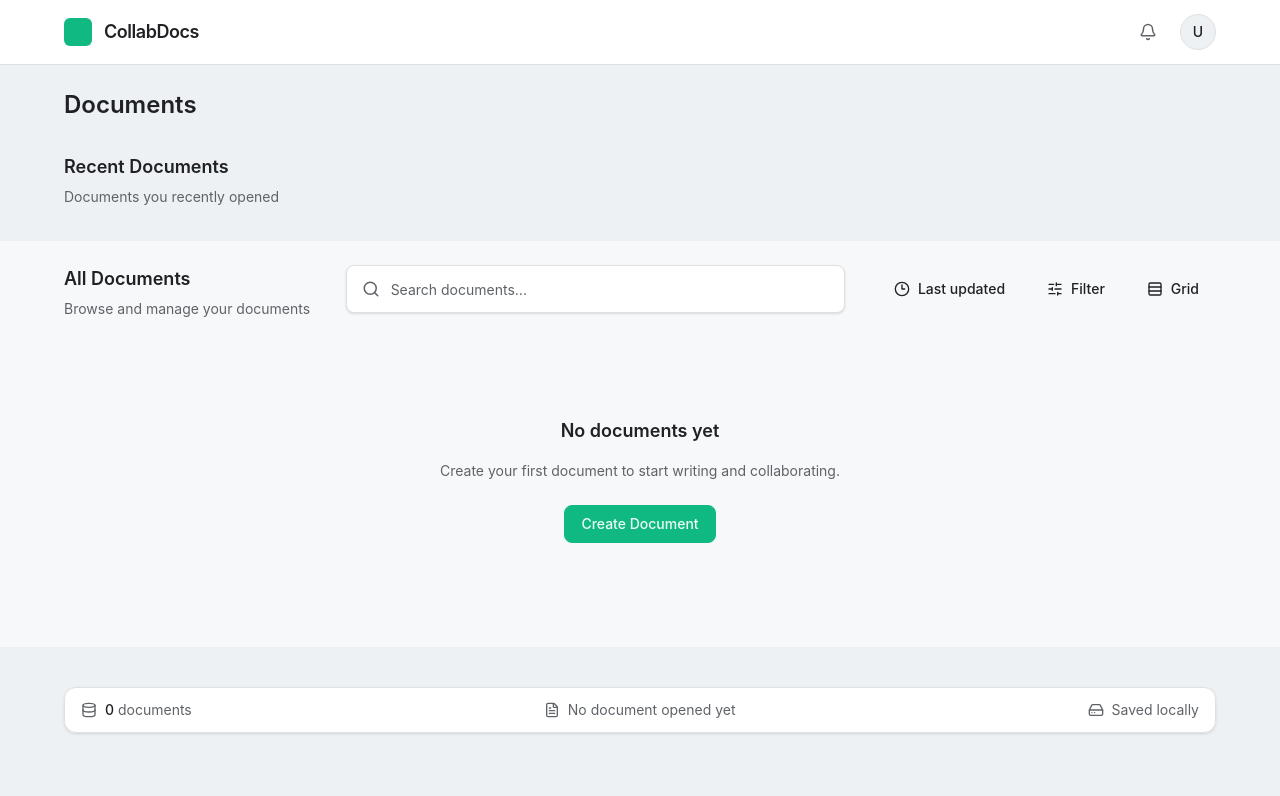
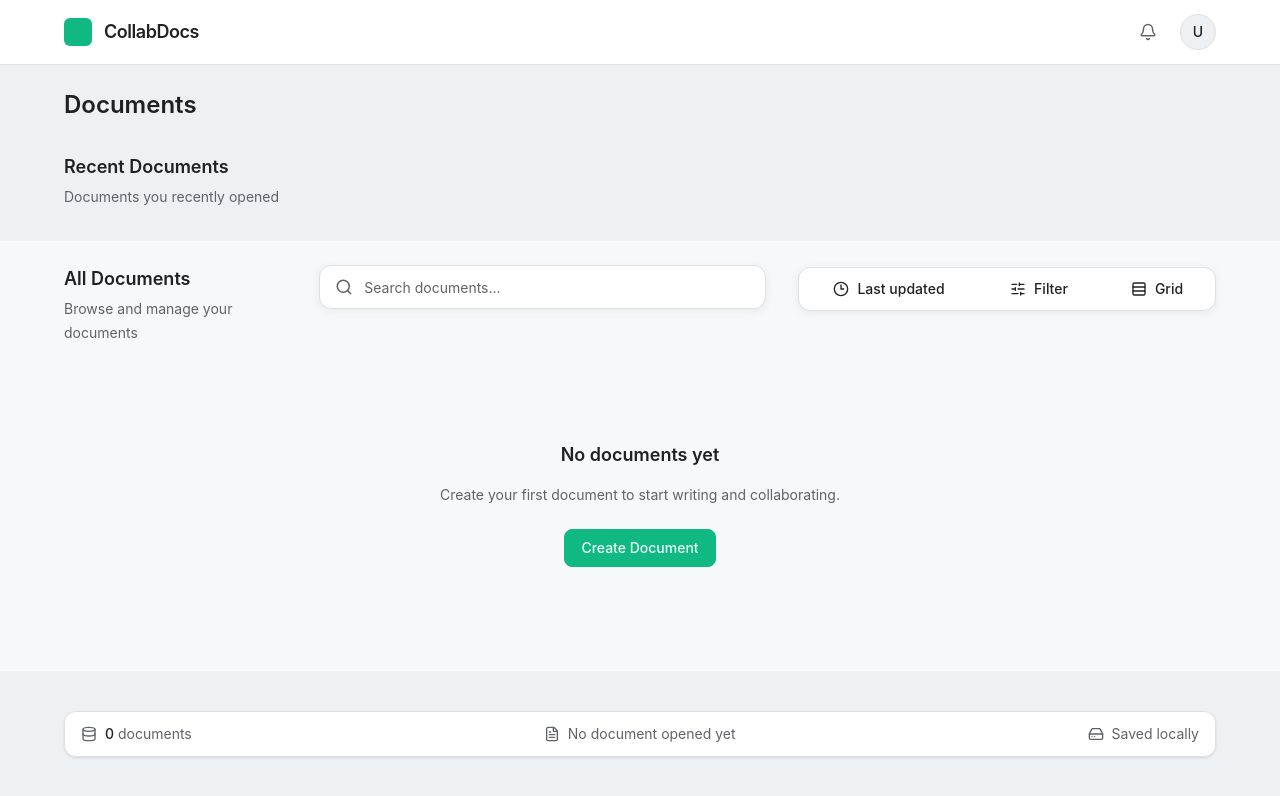
Before and after one commit to c3ngiz/Bachelor-Praxisphase, a React app in the folder frontend/: page /dashboard in a window 1280 px wide. Both pictures are taken after typing "name@example.com", "Sample123" into the empty fields and a click on the button "Sign In". Shown: the top 796 px of the page. Built offline with nearby package versions, Linux system fonts and the light colour scheme; the HTML template or start-up script is replaced by a standard one.

Commit message:
refactor: edit document actions

```diff
--- a/frontend/src/features/dashboard/components/toolbar/FilterDropdown.tsx
+++ b/frontend/src/features/dashboard/components/toolbar/FilterDropdown.tsx
@@ -1,10 +1,10 @@
-import { Button, Checkbox, Select } from "@/shared/components/ui";
+import { Checkbox, Select } from "@/shared/components/ui";
 import Popover from "@/shared/components/ui/Popover";
 import { Funnel, SlidersHorizontal } from "lucide-react";
+import { useMemo } from "react";
 
 import { useDocumentsStore } from "../../store/documentsStore";
 import { useDashboardStore } from "../../store/dashboardStore";
-import { useMemo } from "react";
 
 export default function FilterDropdown() {
   const documents = useDocumentsStore((s) => s.documents);
@@ -18,7 +18,7 @@ export default function FilterDropdown() {
 
     return [
       { value: "all", label: "All authors" },
-      ...authors.map((a) => ({ value: a, label: a })),
+      ...authors.map((author) => ({ value: author, label: author })),
     ];
   }, [documents]);
 
@@ -31,48 +31,56 @@ export default function FilterDropdown() {
     <Popover
       align="right"
       offset={10}
-      className="w-80 p-4"
+      className="w-80 rounded-xl border border-(--border) bg-(--bg-elevated) p-4 shadow-[0_10px_30px_rgba(15,23,42,0.10)]"
       trigger={({ toggle }) => (
-        <Button
-          variant="ghost"
-          className="flex items-center gap-2"
+        <button
+          type="button"
           onClick={toggle}
+          className="
+                        relative inline-flex h-9 w-[7.5rem] items-center justify-center gap-2
+                        rounded-lg px-3 text-sm font-medium text-(--fg)
+                        transition-[background-color,color] duration-150
+                        hover:bg-(--bg) active:bg-(--bg)
+                    "
+          aria-label="Filter documents"
         >
           <SlidersHorizontal size={16} />
-          Filter
-          {activeCount > 0 && (
-            <span className="rounded-full bg-(--accent) px-1.5 py-0.5 text-xs text-(--accent-contrast)">
+          <span>Filter</span>
+
+          {activeCount > 0 ? (
+            <span className="inline-flex min-w-5 items-center justify-center rounded-md bg-(--bg) px-1.5 py-0.5 text-[11px] font-semibold text-(--fg)">
               {activeCount}
             </span>
-          )}
-        </Button>
+          ) : null}
+        </button>
       )}
     >
       {({ close }) => (
         <>
-          {/* Header */}
           <div className="mb-4 flex items-center justify-between">
             <div className="flex items-center gap-2 text-sm font-semibold text-(--fg)">
               <Funnel size={16} />
               Filters
             </div>
 
-            <Button
-              variant="ghost"
-              className="px-2 py-1 text-xs"
+            <button
+              type="button"
               onClick={() => {
                 resetFilters();
                 close();
               }}
+              className="
+                                inline-flex h-8 items-center justify-center rounded-lg px-2.5
+                                text-xs font-medium text-(--fg-muted)
+                                transition-colors hover:bg-(--bg) hover:text-(--fg)
+                            "
             >
               Reset
-            </Button>
+            </button>
           </div>
 
-          {/* Divider */}
           <div className="mb-4 border-t border-(--border)" />
 
-          {/* Content */}
           <div className="space-y-4">
             <Select
               label="Author"
@@ -84,9 +92,7 @@ export default function FilterDropdown() {
             <Checkbox
               label="Only empty documents"
               checked={filters.onlyEmpty}
-              onChange={(e) =>
-                setFilters({ onlyEmpty: e.target.checked })
-              }
+              onChange={(e) => setFilters({ onlyEmpty: e.target.checked })}
             />
 
             <Checkbox
--- a/frontend/src/features/dashboard/components/toolbar/SearchBar.tsx
+++ b/frontend/src/features/dashboard/components/toolbar/SearchBar.tsx
@@ -1,7 +1,6 @@
 import { useEffect, useState } from "react";
-import { Search } from "lucide-react";
+import { Search, X } from "lucide-react";
 
-import Input from "@/shared/components/ui/Input";
 import { useDashboardStore } from "../../store/dashboardStore";
 
 const DEBOUNCE_MS = 300;
@@ -11,6 +10,7 @@ export default function SearchBar() {
     const query = useDashboardStore((s) => s.searchQuery);
 
     const [localValue, setLocalValue] = useState(query);
+    const [isFocused, setIsFocused] = useState(false);
 
     useEffect(() => {
         setLocalValue(query);
@@ -24,19 +24,59 @@ export default function SearchBar() {
         return () => clearTimeout(timeout);
     }, [localValue, setSearchQuery]);
 
+    function handleClear() {
+        setLocalValue("");
+        setSearchQuery("");
+    }
+
+    const hasValue = localValue.trim().length > 0;
+
     return (
-        <div className="relative w-full">
+        <div className="relative flex h-11 w-full items-center">
             <Search
                 size={18}
-                className="pointer-events-none absolute left-4 top-1/2 -translate-y-1/2 text-(--fg-muted)"
+                className={[
+                    "pointer-events-none absolute left-4 top-1/2 -translate-y-1/2 transition-colors duration-150",
+                    isFocused ? "text-(--fg)" : "text-(--fg-muted)",
+                ].join(" ")}
             />
 
-            <Input
+            <input
+                type="text"
                 placeholder="Search documents..."
                 value={localValue}
                 onChange={(e) => setLocalValue(e.target.value)}
-                className="h-12 rounded-full border-(--border) bg-(--bg-elevated) pl-11 pr-4 shadow-sm focus-visible:ring-2 focus-visible:ring-(--focus-ring)"
+                onFocus={() => setIsFocused(true)}
+                onBlur={() => setIsFocused(false)}
+                className="
+                    h-11 w-full rounded-xl border border-(--border) bg-(--bg-elevated)
+                    pl-11 pr-12 text-sm text-(--fg) placeholder:text-(--fg-muted)
+                    shadow-[0_2px_8px_rgba(60,64,67,0.08)]
+                    transition-[border-color,box-shadow,background-color] duration-150
+                    hover:border-[color:color-mix(in_srgb,var(--border)_72%,var(--fg)_28%)]
+                    focus:border-(--accent)
+                    focus:bg-(--bg-elevated)
+                    focus:shadow-[0_0_0_3px_var(--focus-ring),0_6px_16px_rgba(60,64,67,0.12)]
+                    focus:outline-none
+                "
             />
+
+            {hasValue ? (
+                <button
+                    type="button"
+                    onClick={handleClear}
+                    aria-label="Clear search"
+                    className="
+                        absolute right-3 top-1/2 inline-flex h-7 w-7 -translate-y-1/2
+                        items-center justify-center rounded-lg
+                        text-(--fg-muted) transition-[background-color,color] duration-150
+                        hover:bg-(--bg) hover:text-(--fg)
+                        focus:outline-none focus:ring-2 focus:ring-(--focus-ring)
+                    "
+                >
+                    <X size={16} />
+                </button>
+            ) : null}
         </div>
     );
 }
--- a/frontend/src/features/dashboard/components/toolbar/SortDropdown.tsx
+++ b/frontend/src/features/dashboard/components/toolbar/SortDropdown.tsx
@@ -1,4 +1,3 @@
-import { Button } from "@/shared/components/ui";
 import Popover from "@/shared/components/ui/Popover";
 import { ArrowDownAZ, CalendarRange, Check, Clock3 } from "lucide-react";
 import { useDashboardStore } from "../../store/dashboardStore";
@@ -10,21 +9,9 @@ type SortOption = {
 };
 
 const SORT_OPTIONS: SortOption[] = [
-  {
-    value: "updated",
-    label: "Last updated",
-    icon: Clock3,
-  },
-  {
-    value: "created",
-    label: "Created",
-    icon: CalendarRange,
-  },
-  {
-    value: "title",
-    label: "Title",
-    icon: ArrowDownAZ,
-  },
+  { value: "updated", label: "Last updated", icon: Clock3 },
+  { value: "created", label: "Created", icon: CalendarRange },
+  { value: "title", label: "Title", icon: ArrowDownAZ },
 ];
 
 function getCurrentSortLabel(sortBy: "updated" | "created" | "title") {
@@ -39,16 +26,22 @@ export default function SortDropdown() {
     <Popover
       align="right"
       offset={10}
-      className="w-56 py-1"
+      className="w-56 rounded-xl border border-(--border) bg-(--bg-elevated) py-1 shadow-[0_10px_30px_rgba(15,23,42,0.10)]"
       trigger={({ toggle }) => (
-        <Button
-          variant="ghost"
-          className="flex items-center gap-2"
+        <button
+          type="button"
           onClick={toggle}
+          className="
+                        inline-flex h-9 w-[10.75rem] items-center justify-center gap-2
+                        rounded-lg px-3 text-sm font-medium text-(--fg)
+                        transition-[background-color,color] duration-150
+                        hover:bg-(--bg) active:bg-(--bg)
+                    "
+          aria-label="Sort documents"
         >
           <Clock3 size={16} />
-          {getCurrentSortLabel(sortBy)}
-        </Button>
+          <span className="truncate">{getCurrentSortLabel(sortBy)}</span>
+        </button>
       )}
     >
       {({ close }) => (
@@ -60,13 +53,19 @@ export default function SortDropdown() {
             return (
               <button
                 key={option.value}
+                type="button"
                 onClick={() => {
                   setSortBy(option.value);
                   close();
                 }}
-                className="flex w-full items-center justify-between gap-3 px-4 py-2 text-sm hover:bg-(--bg)"
+                className={[
+                  "mx-1 flex w-[calc(100%-0.5rem)] items-center justify-between gap-3 rounded-lg px-3 py-2 text-sm transition-colors",
+                  isActive
+                    ? "bg-(--bg) text-(--fg)"
+                    : "text-(--fg) hover:bg-(--bg)",
+                ].join(" ")}
               >
-                <span className="flex items-center gap-2 text-(--fg)">
+                <span className="flex items-center gap-2">
                   <Icon size={16} />
                   {option.label}
                 </span>
--- a/frontend/src/features/dashboard/components/toolbar/ViewDropdown.tsx
+++ b/frontend/src/features/dashboard/components/toolbar/ViewDropdown.tsx
@@ -1,4 +1,3 @@
-import { Button } from "@/shared/components/ui";
 import Popover from "@/shared/components/ui/Popover";
 import { Check, LayoutGrid, List, Rows3 } from "lucide-react";
 import { useDashboardStore } from "../../store/dashboardStore";
@@ -10,16 +9,8 @@ type ViewOption = {
 };
 
 const VIEW_OPTIONS: ViewOption[] = [
-    {
-        value: "grid",
-        label: "Grid",
-        icon: LayoutGrid,
-    },
-    {
-        value: "list",
-        label: "List",
-        icon: List,
-    },
+    { value: "grid", label: "Grid", icon: LayoutGrid },
+    { value: "list", label: "List", icon: List },
 ];
 
 function getCurrentViewLabel(viewMode: "grid" | "list") {
@@ -34,16 +25,22 @@ export default function ViewDropdown() {
         <Popover
             align="right"
             offset={10}
-            className="w-52 py-1"
+            className="w-52 rounded-xl border border-(--border) bg-(--bg-elevated) py-1 shadow-[0_10px_30px_rgba(15,23,42,0.10)]"
             trigger={({ toggle }) => (
-                <Button
-                    variant="ghost"
-                    className="flex items-center gap-2"
+                <button
+                    type="button"
                     onClick={toggle}
+                    className="
+                        inline-flex h-9 w-[6.75rem] items-center justify-center gap-2
+                        rounded-lg px-3 text-sm font-medium text-(--fg)
+                        transition-[background-color,color] duration-150
+                        hover:bg-(--bg) active:bg-(--bg)
+                    "
+                    aria-label="Change view"
                 >
                     <Rows3 size={16} />
-                    {getCurrentViewLabel(viewMode)}
-                </Button>
+                    <span className="truncate">{getCurrentViewLabel(viewMode)}</span>
+                </button>
             )}
         >
             {({ close }) => (
@@ -55,13 +52,19 @@ export default function ViewDropdown() {
                         return (
                             <button
                                 key={option.value}
+                                type="button"
                                 onClick={() => {
                                     setViewMode(option.value);
                                     close();
                                 }}
-                                className="flex w-full items-center justify-between gap-3 px-4 py-2 text-sm hover:bg-(--bg)"
+                                className={[
+                                    "mx-1 flex w-[calc(100%-0.5rem)] items-center justify-between gap-3 rounded-lg px-3 py-2 text-sm transition-colors",
+                                    isActive
+                                        ? "bg-(--bg) text-(--fg)"
+                                        : "text-(--fg) hover:bg-(--bg)",
+                                ].join(" ")}
                             >
-                                <span className="flex items-center gap-2 text-(--fg)">
+                                <span className="flex items-center gap-2">
                                     <Icon size={16} />
                                     {option.label}
                                 </span>
--- a/frontend/src/features/dashboard/pages/DashboardPage.tsx
+++ b/frontend/src/features/dashboard/pages/DashboardPage.tsx
@@ -1,4 +1,4 @@
-import { useState, useMemo } from "react";
+import { useMemo, useState } from "react";
 import { useNavigate } from "react-router-dom";
 
 import PageContainer from "@/shared/components/layout/PageContainer";
@@ -141,16 +141,24 @@ export default function DashboardPage() {
                         title="All Documents"
                         description="Browse and manage your documents"
                         center={
-                            <div className="w-full max-w-2xl">
+                            <div className="flex h-11 w-full max-w-[30rem] items-center self-center">
                                 <SearchBar />
                             </div>
                         }
                         right={
-                            <>
-                                <SortDropdown />
-                                <FilterDropdown />
-                                <ViewDropdown />
-                            </>
+                            <div className="flex h-11 items-center self-center">
+                                <div
+                                    className="
+                                        flex h-11 items-center gap-1 rounded-xl border border-(--border)
+                                        bg-(--bg-elevated) p-1
+                                        shadow-[0_2px_8px_rgba(60,64,67,0.08)]
+                                    "
+                                >
+                                    <SortDropdown />
+                                    <FilterDropdown />
+                                    <ViewDropdown />
+                                </div>
+                            </div>
                         }
                     />
 
@@ -173,13 +181,13 @@ export default function DashboardPage() {
                 </Section>
             </PageContainer>
 
-            {selectedCount > 0 && (
+            {selectedCount > 0 ? (
                 <MultiSelectToolbar
                     count={selectedCount}
                     onClear={clearSelection}
                     onDelete={() => handleOpenDeleteModal()}
                 />
-            )}
+            ) : null}
 
             <CreateDocumentModal
                 isOpen={isCreateOpen}
```
